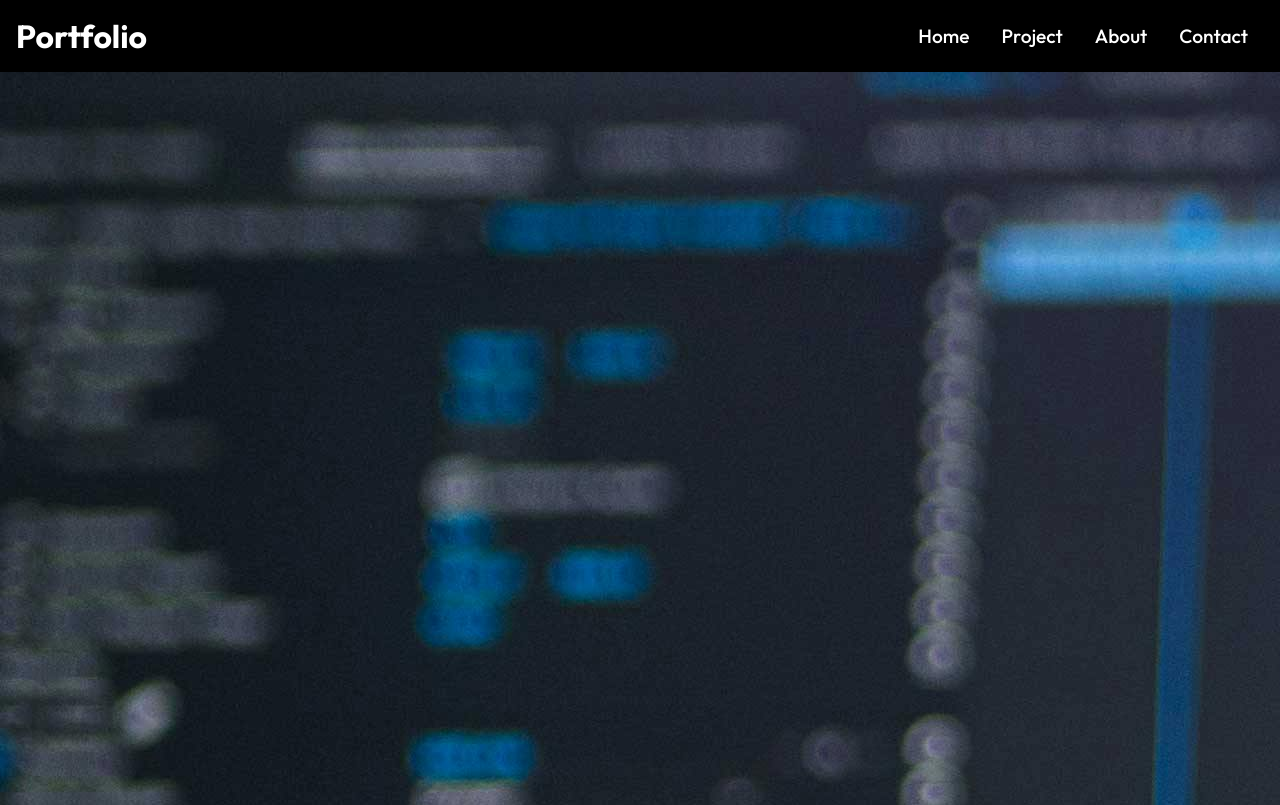
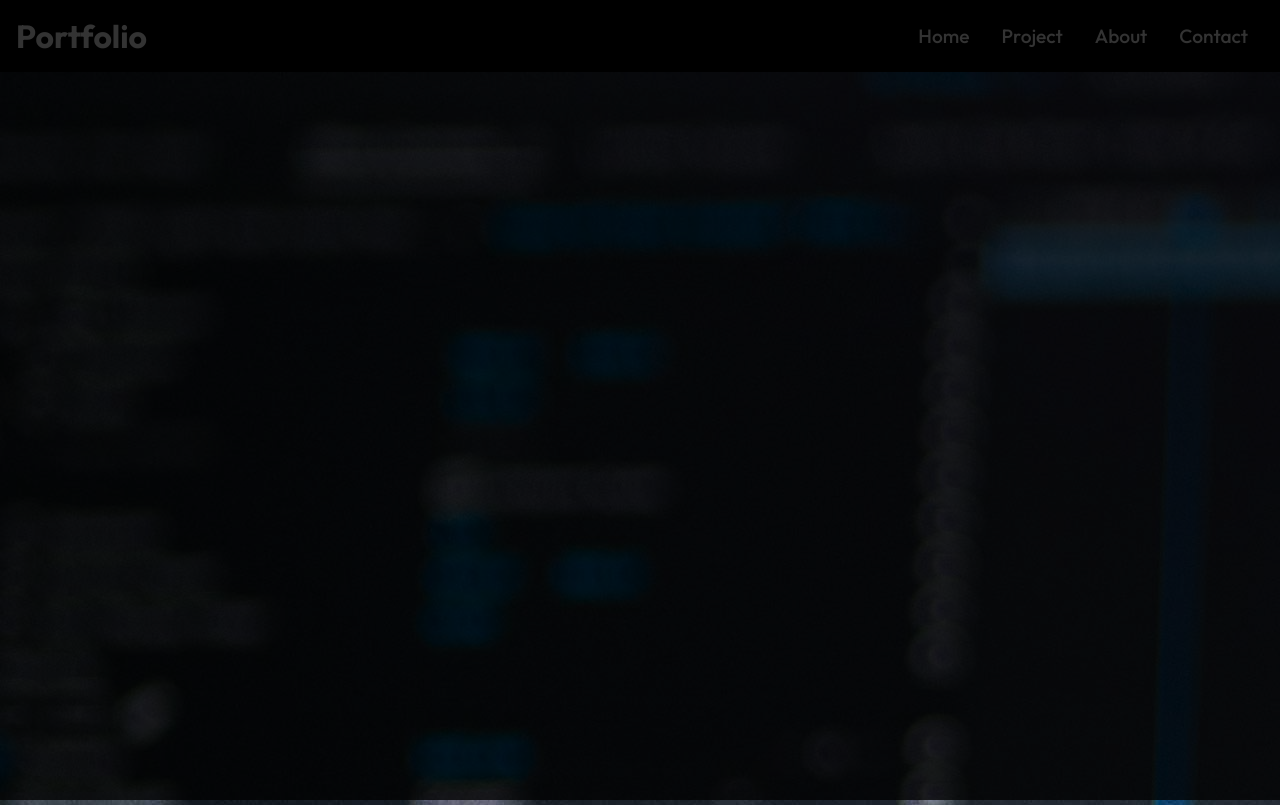
Before and after one commit to cortesporcz/cortes_portfolio, a React (Create React App) app: page / in a window 1280 px wide. Shown: the top 805 px of the page. Built offline with nearby package versions, Linux system fonts and the light colour scheme.

Commit message:
fixing opacity of bg img elemnt

```diff
--- a/src/components/HeroImgStyles.css
+++ b/src/components/HeroImgStyles.css
@@ -9,3 +9,15 @@
     background-position: center;
     object-fit: cover;
 }
+
+.mask::after{
+    content: "";
+    width: 100%;
+    height: 100%;
+    position: absolute;
+    top: 0;
+    left: 0;
+    background-color: #000;
+    opacity: 0.8;
+
+}
```
